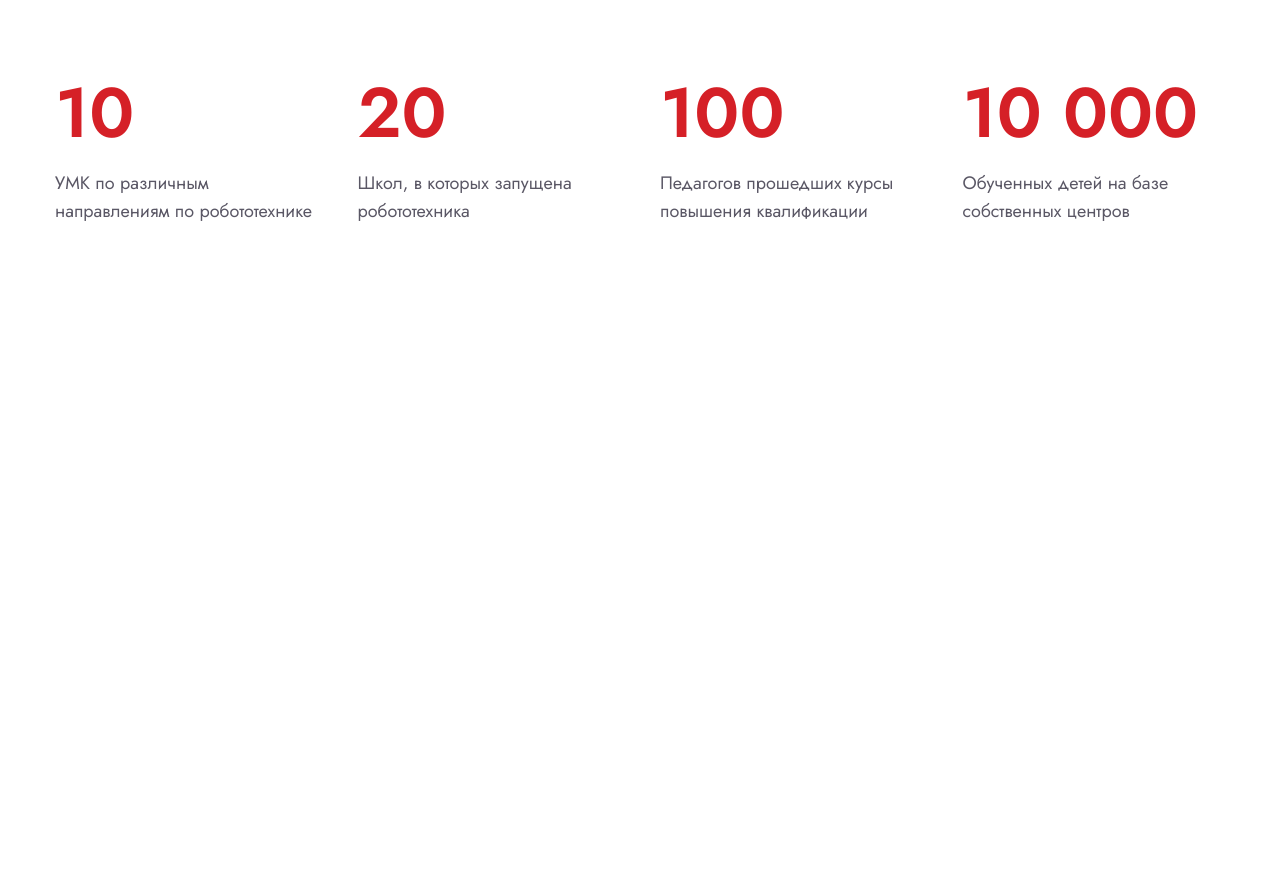
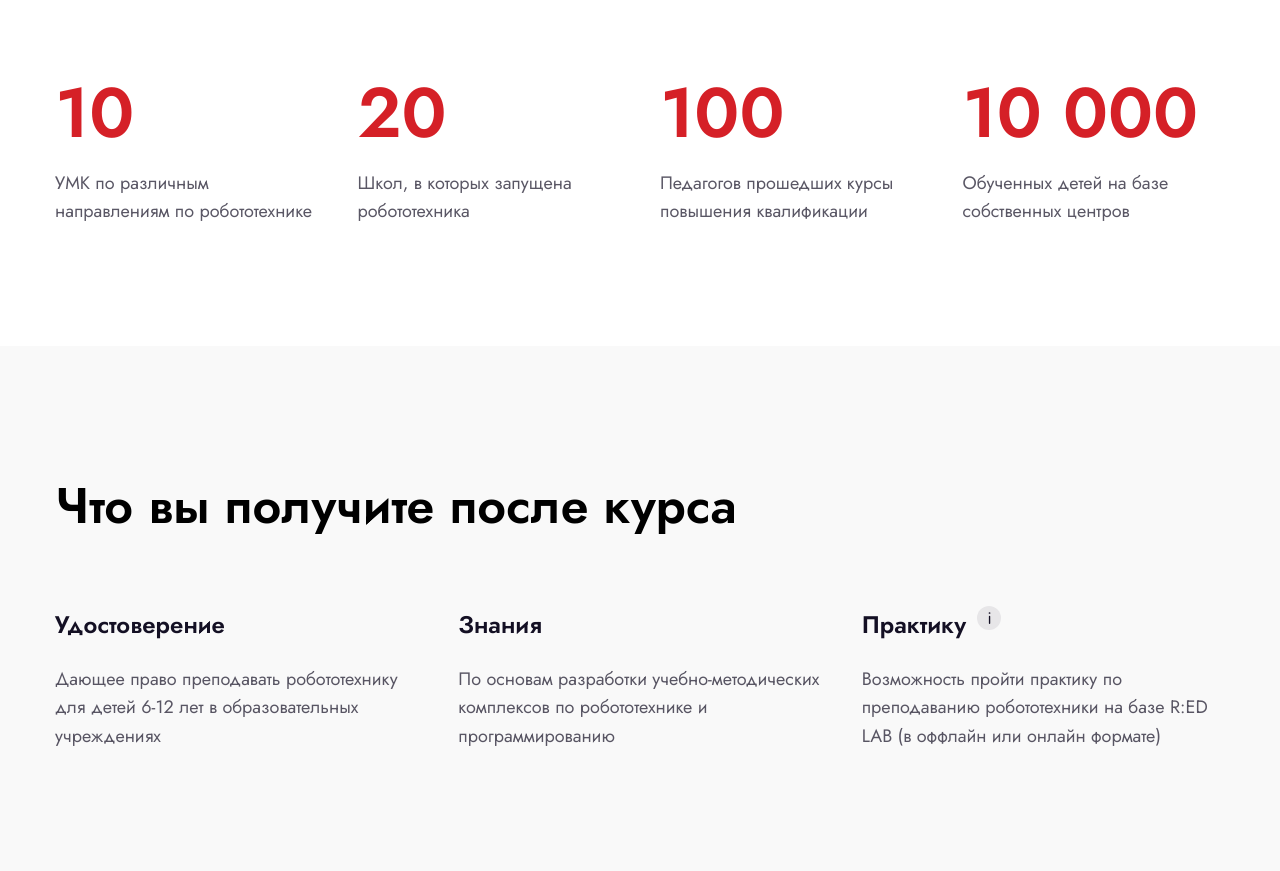
Before and after one commit to moovlaze/roboSchool, a website: page src/html/index.html in a window 1280 px wide. Shown: the part 1012-1883 px from the top of the page. Before the commit the page ends 1358 px from the top, so only its background shows below. Drawn offline with nearby package versions, Linux system fonts and the light colour scheme; files that its build step writes are made by us from their sources; files whose address does not match are found by name.

Commit message:
added section benefit

```diff
--- a/src/html/index.html
+++ b/src/html/index.html
@@ -10,6 +10,7 @@
 		<main class="main">
 			@@include('./main-blocks/hero.html')
 			@@include('./main-blocks/about.html')
+			@@include('./main-blocks/benefit.html')
 		</main>
 		@@include('./components/footer.html')
 	</div>
--- /dev/null
+++ b/src/html/main-blocks/benefit.html
@@ -0,0 +1,27 @@
+<section class="benefit section">
+  <div class="benefit__container">
+    <h2 class="benefit__title title">Что вы получите после курса</h2>
+    <div class="benefit__wrapper">
+      <div class="benefit__item item-benefit">
+        <h3 class="item-benefit__title">Удостоверение</h3>
+        <p class="item-benefit__text">Дающее право преподавать робототехнику для детей 6-12 лет в образовательных
+          учреждениях</p>
+      </div>
+      <div class="benefit__item item-benefit">
+        <h3 class="item-benefit__title">Знания</h3>
+        <p class="item-benefit__text">По основам разработки учебно-методических комплексов
+          по робототехнике и программированию</p>
+      </div>
+      <div class="benefit__item item-benefit">
+        <div class="item-benefit__box">
+          <h3 class="item-benefit__title">Практику</h3>
+          <span class="item-benefit__tooltip">
+            <img src="@img/icons/tooltip.svg" alt="">
+          </span>
+        </div>
+        <p class="item-benefit__text">Возможность пройти практику по преподаванию робототехники на базе R:ED LAB (в
+          оффлайн или онлайн формате)</p>
+      </div>
+    </div>
+  </div>
+</section>
--- a/src/scss/components/_components.scss
+++ b/src/scss/components/_components.scss
@@ -3,6 +3,8 @@
 @import "./burger.scss";
 @import "./logo.scss";
 @import "./item-about.scss";
+@import "./item-benefit.scss";
 @import "./section.scss";
+@import "./title.scss";
 @import "./header.scss";
 @import "./footer.scss";
--- /dev/null
+++ b/src/scss/components/item-benefit.scss
@@ -0,0 +1,32 @@
+.item-benefit {
+	&__title {
+		margin-bottom: 20px;
+		font-weight: 600;
+		font-size: 24px;
+		line-height: 160%;
+		color: $color-ebony;
+	}
+
+	&__text {
+		line-height: 160%;
+		color: $color-text;
+	}
+
+	&__box {
+		position: relative;
+		display: inline-block;
+	}
+
+	&__tooltip {
+		position: absolute;
+		right: -35px;
+		top: 0;
+		width: 24px;
+		height: 24px;
+		display: flex;
+		align-items: center;
+		justify-content: center;
+		border-radius: 50%;
+		background-color: rgba(20, 16, 36, 0.08);
+	}
+}
--- /dev/null
+++ b/src/scss/components/title.scss
@@ -0,0 +1,10 @@
+.title {
+	margin-bottom: 60px;
+	font-weight: 600;
+	font-size: 50px;
+	line-height: 160%;
+	@media (max-width: 767.98px) {
+		font-size: 35px;
+		line-height: 100%;
+	}
+}
--- a/src/scss/main-blocks/_main-blocks.scss
+++ b/src/scss/main-blocks/_main-blocks.scss
@@ -1,2 +1,3 @@
 @import "./hero.scss";
 @import "./about.scss";
+@import "./benefit.scss";
--- /dev/null
+++ b/src/scss/main-blocks/benefit.scss
@@ -0,0 +1,27 @@
+.benefit {
+	background-color: #f9f9f9;
+	&__container {
+	}
+
+	&__title {
+	}
+
+	&__wrapper {
+		display: grid;
+		grid-template-columns: repeat(12, 1fr);
+		gap: 40px;
+		@media (max-width: 575.98px) {
+			grid-template-columns: repeat(1, 1fr);
+		}
+	}
+
+	&__item {
+		grid-column: span 4;
+		@media (max-width: 991.98px) {
+			grid-column: span 6;
+		}
+		@media (max-width: 575.98px) {
+			grid-column: span 1;
+		}
+	}
+}
```
Also changed, not shown: src/img/icons/tooltip.svg (added).
